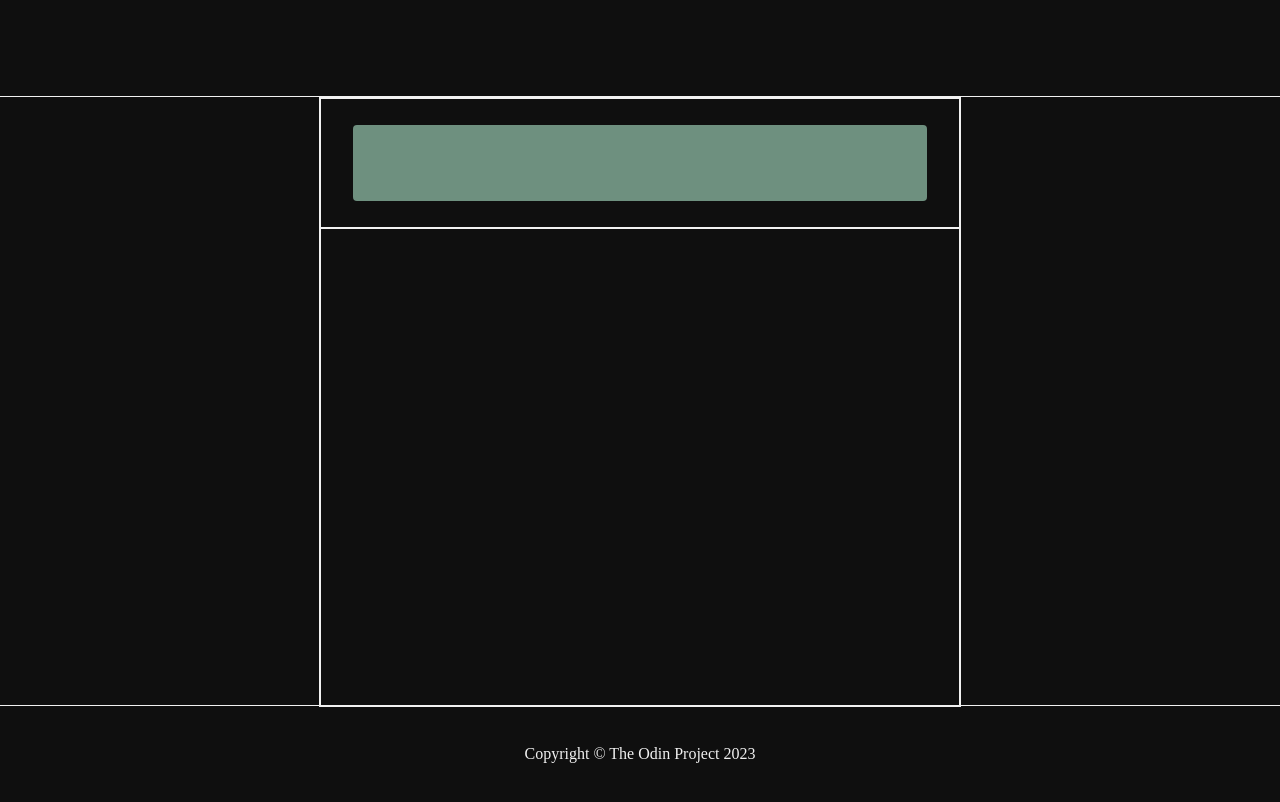
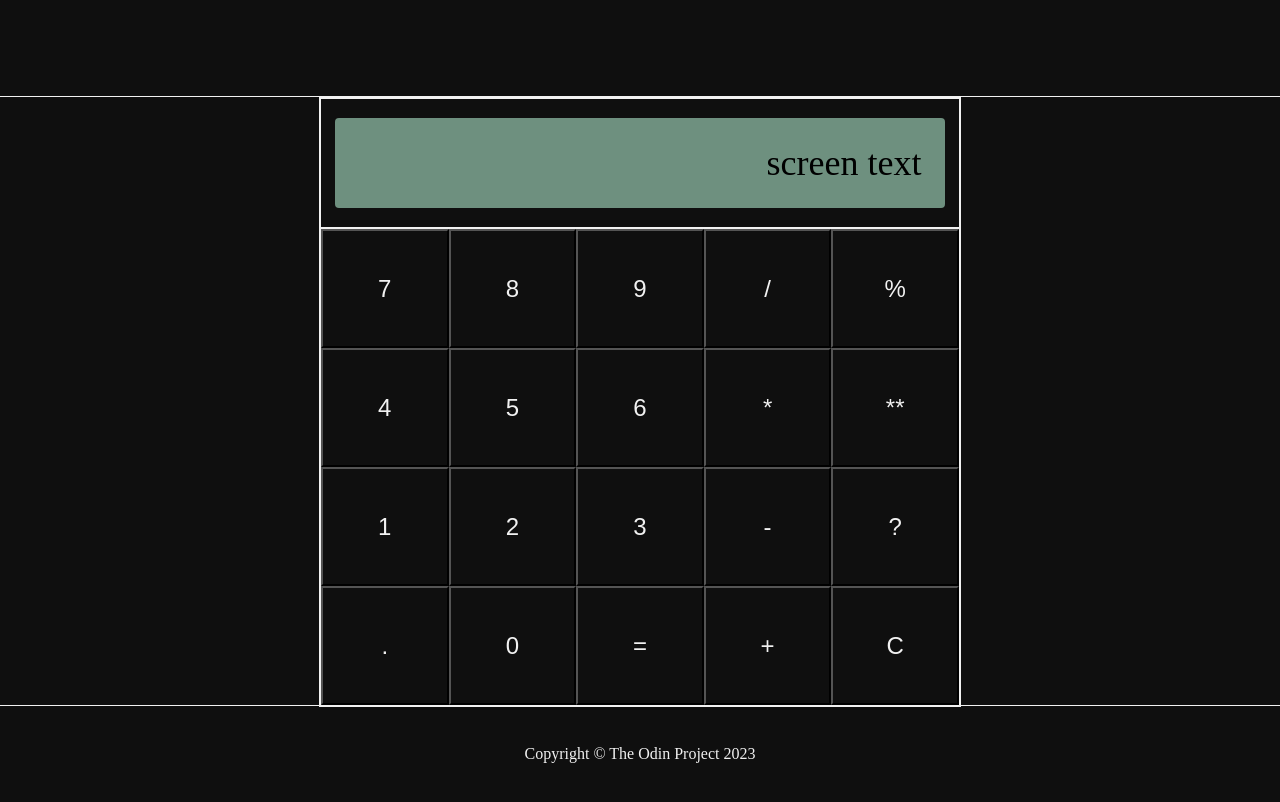
Before and after one commit to ghostknight17/odin-project-calculator, a plain HTML site: page index.html in a window 1280 px wide. Drawn offline with Linux system fonts and the light colour scheme.

Commit message:
Add calculator screen text and buttons styles

```diff
--- a/index.html
+++ b/index.html
@@ -12,9 +12,30 @@
     <div class="calc-container">
       <div class="calc">
         <div class="screen-container">
-          <div class="screen"></div>
+          <div class="screen">screen text</div>
         </div>
-        <div class="buttons-container"></div>
+        <div class="buttons-container">
+          <button>7</button>
+          <button>8</button>
+          <button>9</button>
+          <button>/</button>
+          <button>%</button>
+          <button>4</button>
+          <button>5</button>
+          <button>6</button>
+          <button>*</button>
+          <button>**</button>
+          <button>1</button>
+          <button>2</button>
+          <button>3</button>
+          <button>-</button>
+          <button>?</button>
+          <button>.</button>
+          <button>0</button>
+          <button>=</button>
+          <button>+</button>
+          <button>C</button>
+        </div>
       </div>
     </div>
     <div class="footer">
--- a/style.css
+++ b/style.css
@@ -33,14 +33,27 @@ body {
   align-items: center;
 }
 .screen {
+  font-size: 36px;
   background-color: #6e907f;
-  width: 90%;
-  height: 60%;
+  width: 92%;
+  height: 70%;
   border-radius: 4px;
+  display: flex;
+  align-items: center;
+  justify-content: end;
+  padding-right: 24px;
 }
 .buttons-container {
   border: solid #f1f1f1 1px;
   flex: 1;
+  display: flex;
+  flex-wrap: wrap;
+}
+.buttons-container > button {
+  width: 20%;
+  background-color: #0f0f0f;
+  color: #f1f1f1;
+  font-size: 24px;
 }
 .footer {
   height: 12%;
```
